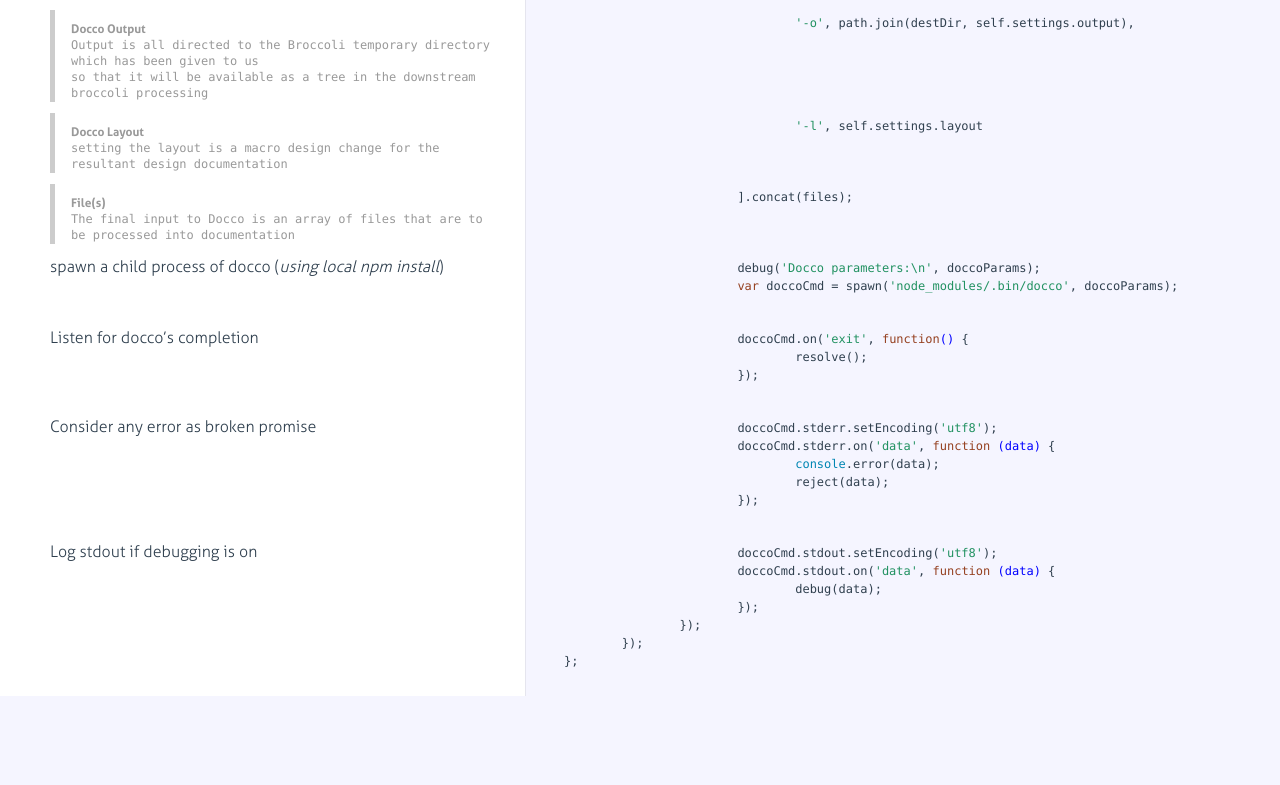
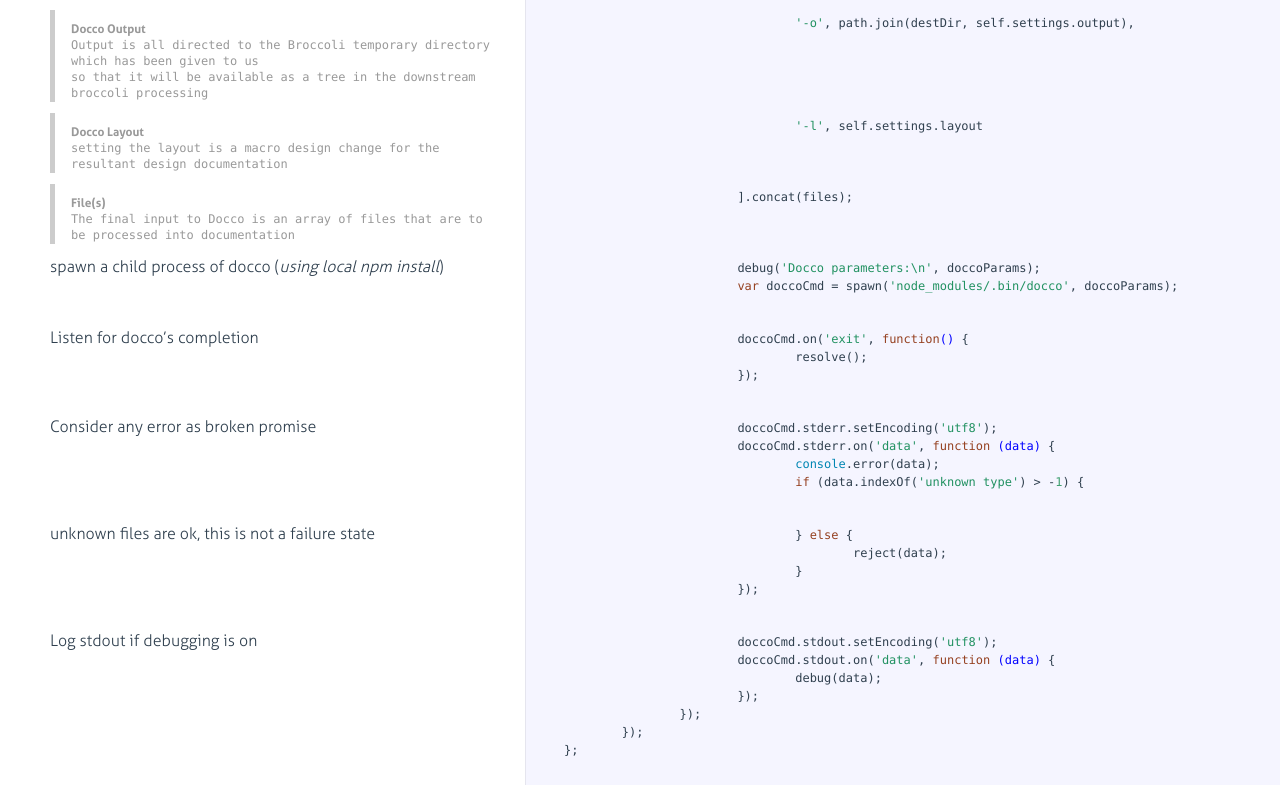
Before and after one commit to yankeeinlondon/broccoli-docco, a website: page docs/index.html in a window 1280 px wide. Shown: the part 1978-2763 px from the top of the page. Before the commit the page ends 2674 px from the top, so only its background shows below. Drawn offline with Linux system fonts and the light colour scheme.

Commit message:
minor updates, prepping for 0.0.9

```diff
--- a/docs/index.html
+++ b/docs/index.html
@@ -372,8 +372,7 @@ The final input to Docco is an array of files that are to be processed into docu
             <div class="content"><div class='highlight'><pre>			doccoCmd.stderr.setEncoding(<span class="hljs-string">'utf8'</span>);
 			doccoCmd.stderr.on(<span class="hljs-string">'data'</span>, <span class="hljs-function"><span class="hljs-keyword">function</span> <span class="hljs-params">(data)</span> </span>{
 				<span class="hljs-built_in">console</span>.error(data);
-				reject(data);
-			});</pre></div></div>
+				<span class="hljs-keyword">if</span> (data.indexOf(<span class="hljs-string">'unknown type'</span>) &gt; -<span class="hljs-number">1</span>) {</pre></div></div>
 
         </li>
 
@@ -383,6 +382,24 @@ The final input to Docco is an array of files that are to be processed into docu
 
               <div class="pilwrap ">
                 <a class="pilcrow" href="#section-17">&#182;</a>
+              </div>
+              <p>unknown files are ok, this is not a failure state</p>
+
+            </div>
+
+            <div class="content"><div class='highlight'><pre>				} <span class="hljs-keyword">else</span> {
+					reject(data);
+				}
+			});</pre></div></div>
+
+        </li>
+
+
+        <li id="section-18">
+            <div class="annotation">
+
+              <div class="pilwrap ">
+                <a class="pilcrow" href="#section-18">&#182;</a>
               </div>
               <p>Log stdout if debugging is on</p>
 
--- a/package.json
+++ b/package.json
@@ -1,6 +1,6 @@
 {
   "name": "broccoli-docco",
-  "version": "0.0.7",
+  "version": "0.0.8",
   "description": "A broccoli plugin that generates HTML code documentation using the popular docco library.",
   "main": "index.js",
   "scripts": {
```
Also changed, not shown: docs/test.html (line endings or trailing spaces).
